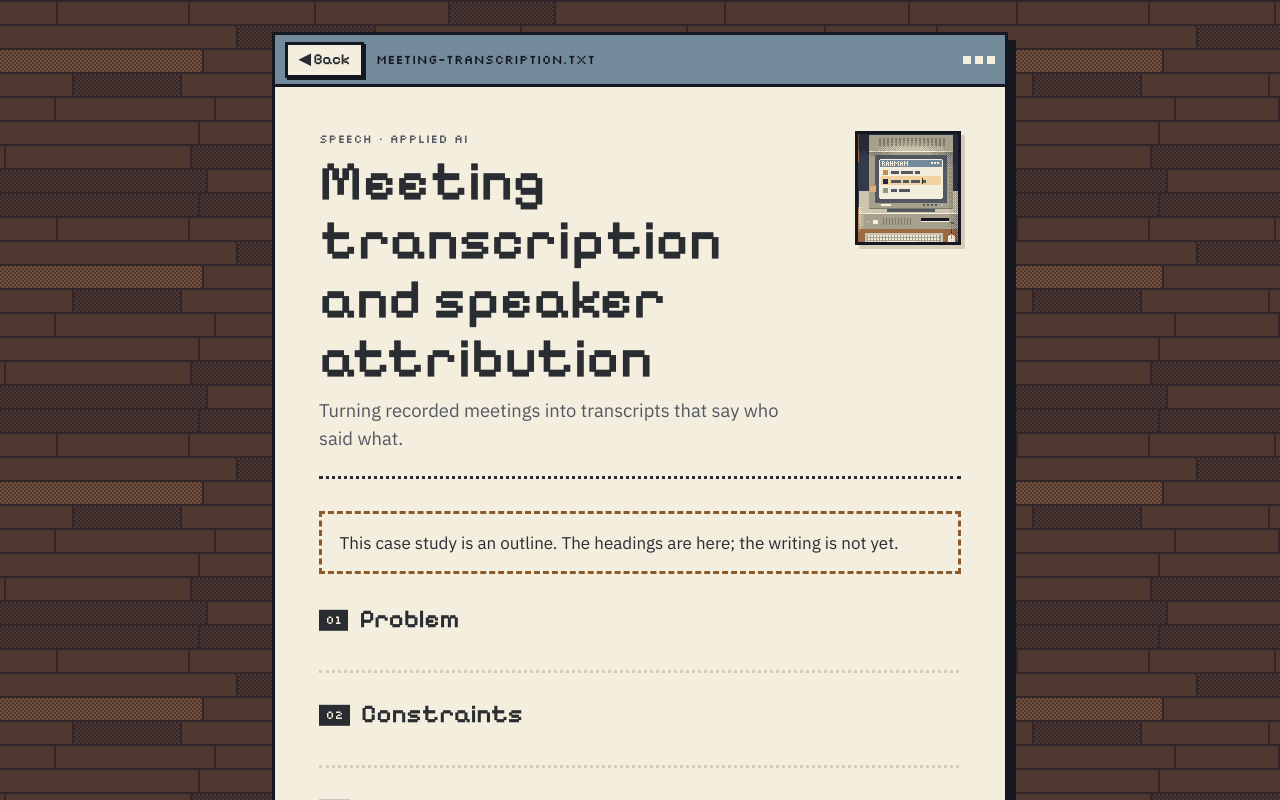
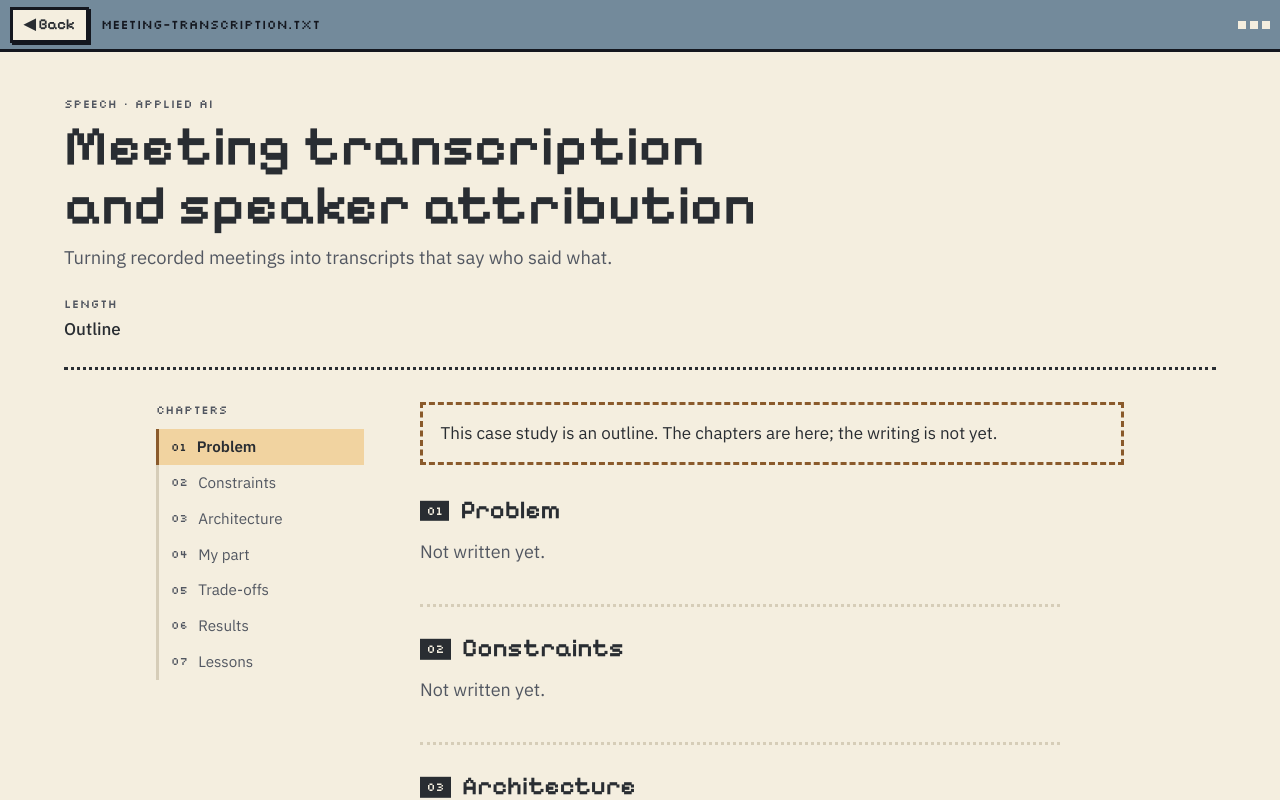
Before and after one commit to TraFost/pixel, a Next.js app: page /work/meeting-transcription in a window 1280 px wide. Shown: the top 800 px of the page. Built offline with nearby package versions, Linux system fonts and the light colour scheme.

Commit message:
feat: add full-screen case studies with chapter navigation

```diff
--- a/app/work/[slug]/page.tsx
+++ b/app/work/[slug]/page.tsx
@@ -1,7 +1,9 @@
 import type { Metadata } from 'next';
 import { notFound } from 'next/navigation';
 import room from '@/components/room/room.json';
-import { Screen, Sprite } from '@/components/sections';
+import { Reader } from '@/components/Reader';
+import { pad, Prose, Screen, Sprite } from '@/components/sections';
+import { minutes } from '@/content/blocks';
 import { getProject, projects } from '@/content/projects';
 
 type Props = { params: Promise<{ slug: string }> };
@@ -17,7 +19,8 @@ export async function generateMetadata({ params }: Props): Promise<Metadata> {
 export default async function ProjectPage({ params }: Props) {
   const project = getProject((await params).slug);
   if (!project) notFound();
-  const words = project.sections.flatMap(s => s.body).join(' ').split(' ').length;
+  const chapters = project.sections.map(s => ({ ...s, id: s.heading.toLowerCase().replace(/[^a-z]+/g, '-') }));
+  const length = project.draft ? 'Outline' : `${minutes(project.sections.flatMap(s => s.body))} min read`;
 
   return (
     <Screen
@@ -25,24 +28,27 @@ export default async function ProjectPage({ params }: Props) {
       eyebrow={project.tags.join(' · ')}
       title={project.title}
       lede={project.summary}
-      sprite={project.slug === 'pixel-room' ? <Sprite box={room.crops.print} scale={3} /> : <Sprite box={room.hotspots.work} scale={1} />}
-      status={project.draft ? 'outline only' : `${project.sections.length} parts · ${Math.max(1, Math.round(words / 200))} min read`}
+      facts={[...(project.facts ?? []), ['Length', length]]}
+      sprite={project.slug === 'pixel-room' && <Sprite box={room.crops.print} scale={4} />}
+      status={`${chapters.length} chapters · ${length.toLowerCase()}`}
     >
+      <Reader full chapters={chapters.map(c => ({ id: c.id, title: c.heading }))}>
         {project.glance && (
           <aside className="glance">
             <p className="label">Quick read</p>
             <ul>{project.glance.map(g => <li key={g}>{g}</li>)}</ul>
           </aside>
         )}
-      {project.draft && <p className="draft">This case study is an outline. The headings are here; the writing is not yet.</p>}
+        {project.draft && <p className="draft">This case study is an outline. The chapters are here; the writing is not yet.</p>}
         <div className="prose">
-        {project.sections.map((s, i) => (
-          <section key={s.heading} className="chapter">
-            <h2><span className="num" aria-hidden>{String(i + 1).padStart(2, '0')}</span>{s.heading}</h2>
-            {s.body.map(p => <p key={p}>{p}</p>)}
+          {chapters.map((c, i) => (
+            <section key={c.id} id={c.id} className="chapter" tabIndex={-1}>
+              <h2><span className="num" aria-hidden>{pad(i + 1)}</span>{c.heading}</h2>
+              {c.body.length ? <Prose blocks={c.body} /> : <p className="unwritten">Not written yet.</p>}
             </section>
           ))}
         </div>
+      </Reader>
     </Screen>
   );
 }
--- a/content/projects.ts
+++ b/content/projects.ts
@@ -1,3 +1,5 @@
+import type { Block } from './blocks';
+
 export type Project = {
   slug: string;
   title: string;
@@ -5,11 +7,12 @@ export type Project = {
   tags: string[];
   draft?: boolean;
   glance?: string[];
-  sections: { heading: string; body: string[] }[];
+  facts?: [label: string, value: string][];
+  sections: { heading: string; body: Block[] }[];
 };
 
 const outline = ['Problem', 'Constraints', 'Architecture', 'My part', 'Trade-offs', 'Results', 'Lessons']
-  .map(heading => ({ heading, body: [] }));
+  .map(heading => ({ heading, body: [] as Block[] }));
 
 export const projects: Project[] = [
   {
@@ -33,6 +36,7 @@ export const projects: Project[] = [
     title: 'This room',
     summary: 'A portfolio that is one 480×270 pixel room, filling the screen, with every sound synthesised.',
     tags: ['personal', 'Next.js', 'pixel art', 'Web Audio'],
+    facts: [['Year', '2026'], ['Part', 'Planning, art direction'], ['Stack', 'Next.js, React, Web Audio'], ['Art', '480×270, 27 colours']],
     glance: [
       'The whole site is one 480×270 Aseprite file, shown only at whole-pixel scales.',
       'Click targets and animated regions are stored in the art file, so they cannot drift from the drawing.',
@@ -57,6 +61,7 @@ export const projects: Project[] = [
         body: [
           'The room is one Aseprite file: 480×270, seventeen layers, a twelve-frame loop and a palette of 27 colours. Named slices mark the click targets and the regions that animate. The build reads that file directly and writes the images the page uses, so Aseprite is only needed for drawing.',
           'The first version of every layer was typed, not drawn. A script stored a material and a brightness for each pixel, let three light sources (lamp, monitor, window) raise the brightness, and picked colours from each material’s ramp with a narrow dither. That gave consistent lighting to start from. The file is laid out so that each layer can be redrawn by hand, one at a time, without touching code.',
+          { figure: 'pipeline', caption: 'From the drawing to the page. Press a step.' },
         ],
       },
       {
@@ -64,6 +69,7 @@ export const projects: Project[] = [
         body: [
           'The click targets are slices in the same file as the art, and the hover outlines are a hidden layer in it. Move the telephone in Aseprite, move its slice with it, and the page follows on the next build.',
           'Each object is a plain link. Click one and the screen dissolves into big pixels spreading out from it, a one-line loader shows (the computer boots, the disk is read, the telephone dials), and the page dissolves back in. Without JavaScript it is still a link.',
+          { code: '"contact": { "x": 327, "y": 110, "w": 45, "h": 19 }', caption: 'The telephone’s click target in room.json, written by the build from the slice in the art file.' },
         ],
       },
       {
@@ -71,6 +77,7 @@ export const projects: Project[] = [
         body: [
           'The room fills the window, but only at whole numbers of screen pixels per art pixel, so nothing shimmers. Whatever the art does not cover is filled by carrying the room on. The wall’s edge column repeats sideways. The floor is a tile whose planks wrap, so it continues in every direction without a seam.',
           'On a phone held upright the room is wider than the screen. It starts centred on the desk and you drag to look around.',
+          { figure: 'scale', caption: 'The print above the lamp, scaled to fit and snapped to a whole step. Drag the slider.' },
         ],
       },
       {
```
Lines whose indentation alone changed are shown as unchanged.
